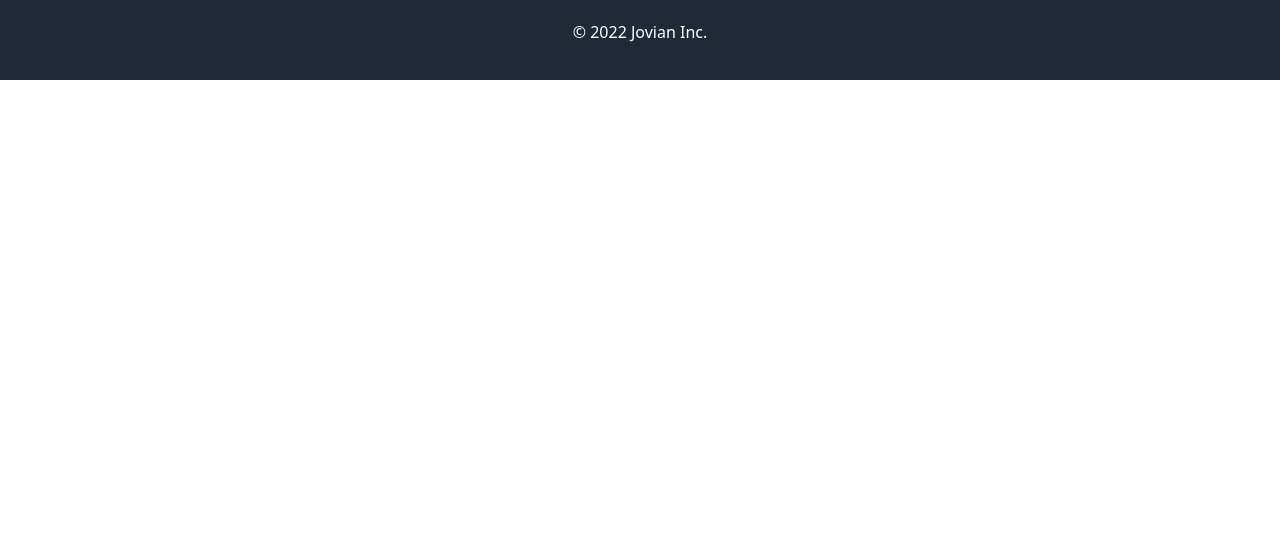
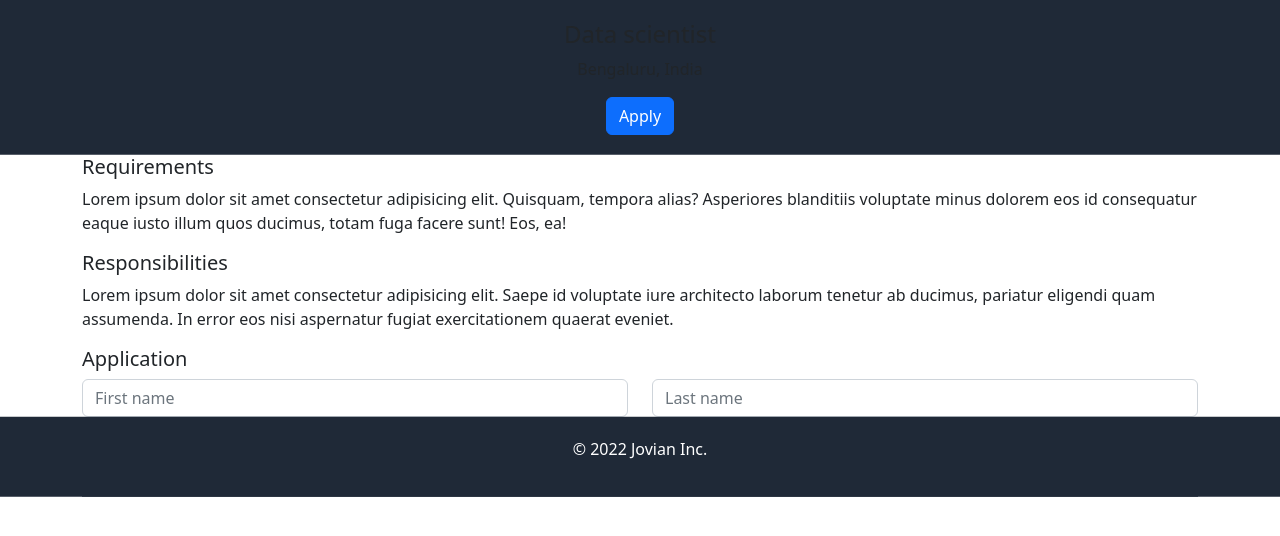
Before and after one commit to nageshpk/Career-site-v2, a Flask app: page /jobdetails in a window 1280 px wide. Shown: the part 57-593 px from the top of the page. Run offline with Flask 2, Linux system fonts and the light colour scheme.

Commit message:
filled in jobdetails.html

```diff
--- a/templates/jobdetails.html
+++ b/templates/jobdetails.html
@@ -17,6 +17,40 @@
             <div class="full-bg">
                 {% include 'nav.html' %}
             </div>
+            <div class="full-bg">
+                <div class="hero">
+                    <h4>Data scientist</h4>
+                    <p>Bengaluru, India</p>
+                    <a class="btn btn-primary" href="#" role="button">Apply</a>
+                </div>
+            </div>
+                <div>
+                    <div>
+                        <h5>Requirements</h5>
+                        <p>Lorem ipsum dolor sit amet consectetur adipisicing elit.
+                            Quisquam, tempora alias? Asperiores blanditiis voluptate minus
+                            dolorem eos id consequatur eaque iusto illum quos ducimus,
+                            totam fuga facere sunt! Eos, ea!</p>
+                    </div>
+                    <div>
+                        <h5>Responsibilities</h5>
+                        <p>Lorem ipsum dolor sit amet consectetur adipisicing elit.
+                            Saepe id voluptate iure architecto laborum tenetur ab ducimus, pariatur
+                            eligendi quam assumenda.
+                            In error eos nisi aspernatur fugiat exercitationem quaerat eveniet.</p>
+                    </div>
+                </div>
+                <div>
+                    <h5>Application</h5>
+                    <div class="row">
+                        <div class="col">
+                            <input type="text" class="form-control" placeholder="First name" aria-label="First name">
+                        </div>
+                        <div class="col">
+                            <input type="text" class="form-control" placeholder="Last name" aria-label="Last name">
+                        </div>
+                    </div>
+                </div>
             <div>
                 {% include 'footer.html' %}
             </div>
```
